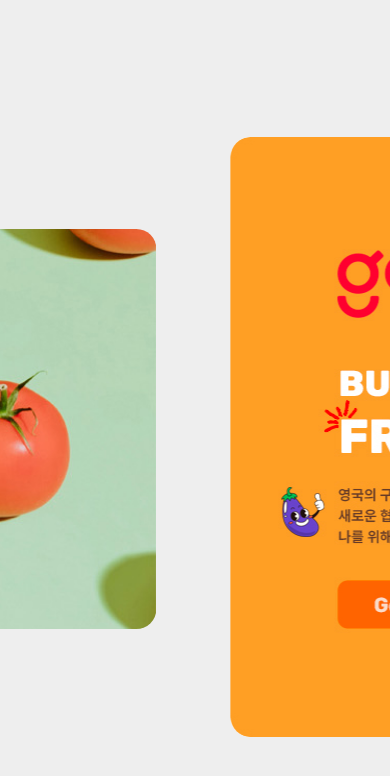
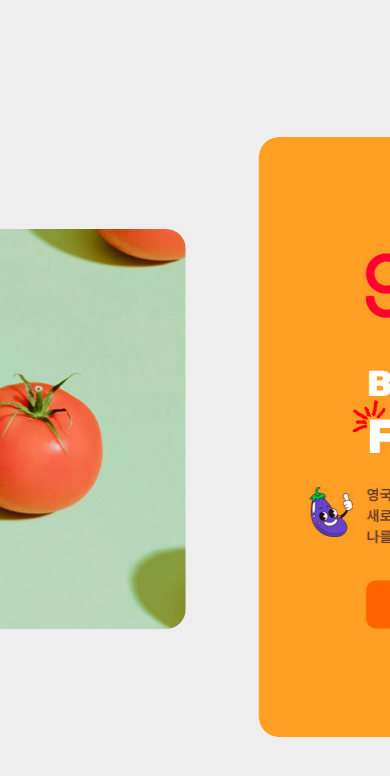
Before and after one commit to tree4852/swiper_yys, a plain HTML site: page index.html in a window 390 px wide. Drawn offline with nearby package versions, Linux system fonts and the light colour scheme.

Commit message:
스와이퍼 반응형 x 설계만 완성

```diff
--- a/index.html
+++ b/index.html
@@ -166,12 +166,12 @@
   <script>
 
     var swiper = new Swiper("#yswiper .mySwiper", {
-      spaceBetween: 74,
-      slidesPerView: 1.3,
+      spaceBetween:  73,
+      slidesPerView: 1.35,
 
       centeredSlides: true,
       loop: true,
-      // loopAdditionalSlides :6,
+      // loopAdditionalSlides :5,
       autoplay: {
         delay: 6500,
         disableOnInteraction: false,
```
